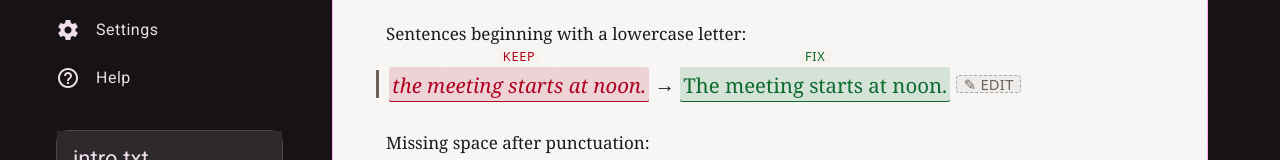
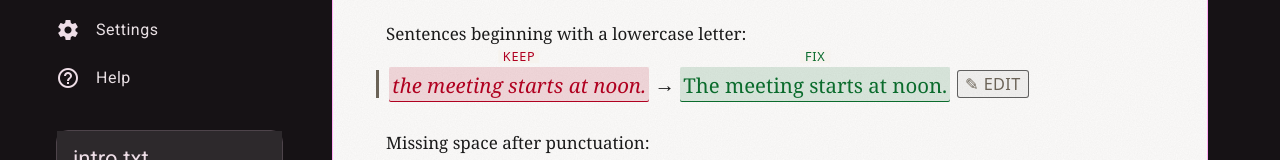
Before and after one commit to activesyntax/distypo, an Angular app in the folder distypo-app/: page / in a window 1280 px wide. In both pictures the pointer is over the button "✎ EDIT". Shown: the part 314-474 px from the top of the page. Built offline with nearby package versions, Linux system fonts and the light colour scheme.

Commit message:
document.scss design cosmetics

```diff
--- a/distypo-app/src/app/document/document.scss
+++ b/distypo-app/src/app/document/document.scss
@@ -79,8 +79,8 @@
       &__edit {
         display: none;
         margin-left: 0.4em;
-        padding: 0.05em 0.45em;
-        font: 500 0.72em/1 system-ui, sans-serif;
+        padding: 0.3em 0.45em;
+        font: 500 0.8em/1 system-ui, sans-serif;
         letter-spacing: 0.02em;
         color: #6b6357;
         background: transparent;
@@ -89,7 +89,11 @@
         cursor: pointer;
         vertical-align: 0.15em;
 
-        &:hover { background: rgba(0, 0, 0, 0.04); }
+        &:hover {
+
+          border: 1px solid rgba(0, 0, 0, 0.6);
+          background: rgba(0, 0, 0, 0.04);
+        }
       }
 
       &.selected {
@@ -125,6 +129,11 @@
           pointer-events: none;
         }
 
+        .bad:hover,
+        .good:hover {
+          box-shadow: inset 0 -2px 0 currentColor;
+        }
+
         .bad::after { color: #b00020; }
         .good::after { color: #0a6b2c; }
 
--- a/distypo-app/src/app/document/document.ts
+++ b/distypo-app/src/app/document/document.ts
@@ -7,7 +7,7 @@ import { Component, signal } from '@angular/core';
   styleUrl: './document.scss',
 })
 export class Document {
-selected = signal<string | null>('noon');
+  selected = signal<string | null>('noon');
   select(id: string) { this.selected.set(id); }
   keep(id: string) { /* az eredeti marad — issue feloldva */ }
   fix(id: string) { /* javasolt csere alkalmazása */ }
```
